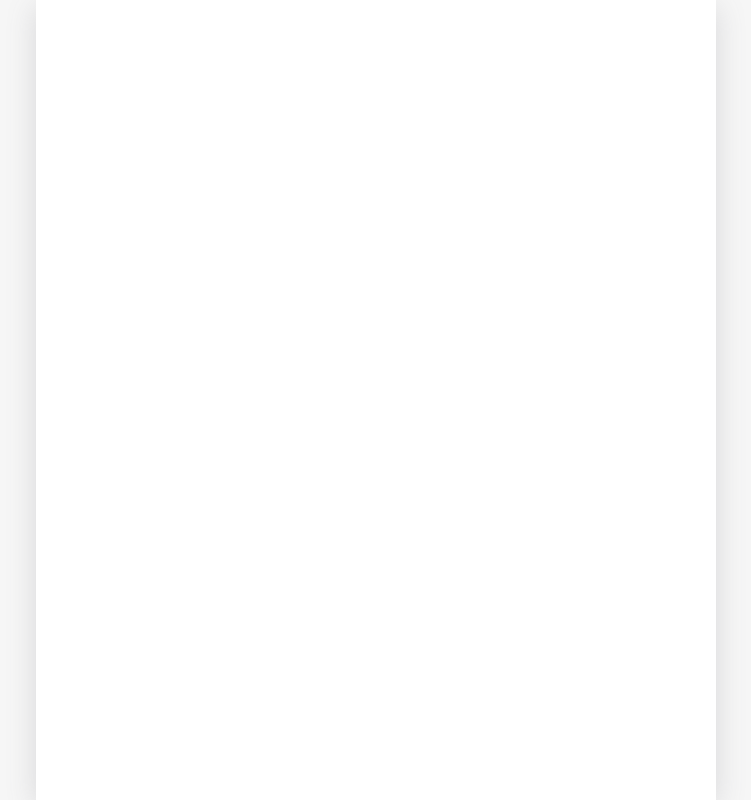
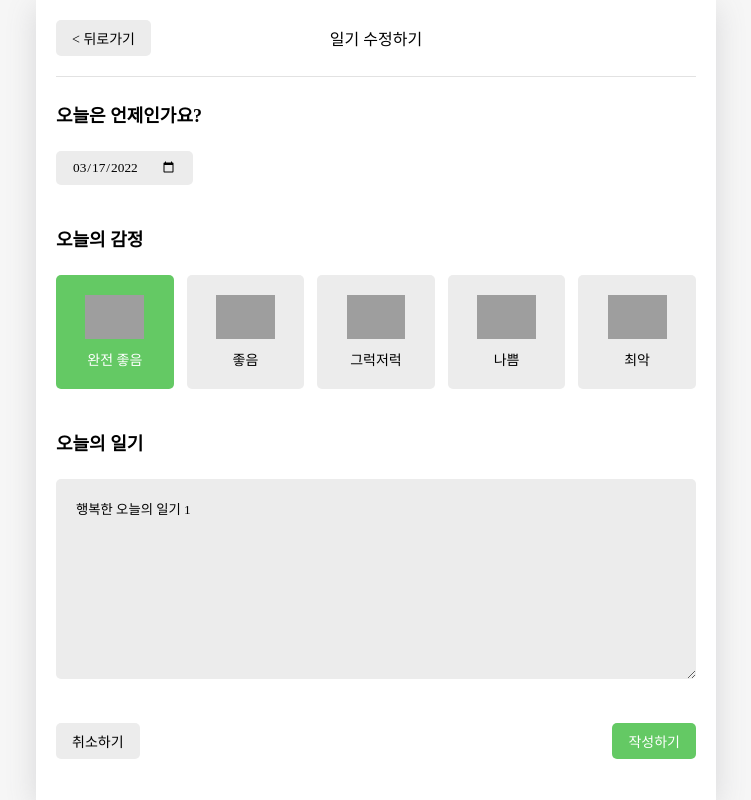
Before and after one commit to limelumo/daily-emotion-diary, a React (Create React App) app: page /edit/1 in a window 1280 px wide. Before the commit this address had no page. Shown: the whole page, without its empty margins (264-1015 px from the left). Built offline with nearby package versions, Linux system fonts and the light colour scheme; grey boxes are pictures that could not be loaded; the HTML template or start-up script is replaced by a standard one.

Commit message:
EDIT: 일기 수정 컴포넌트 구현

```diff
--- a/src/App.js
+++ b/src/App.js
@@ -116,7 +116,7 @@
             <Routes>
               <Route path="/" element={<Home />} />
               <Route path="/new" element={<New />} />
-              <Route path="/edit" element={<Edit />} />
+              <Route path="/edit/:id" element={<Edit />} />
               <Route path="/diary/:id" element={<Diary />} />
             </Routes>
           </div>
--- a/src/components/DiaryEditor.js
+++ b/src/components/DiaryEditor.js
@@ -1,4 +1,4 @@
-import { useRef, useState, useContext } from 'react';
+import { useRef, useState, useContext, useEffect } from 'react';
 import { useNavigate } from 'react-router-dom';
 import { DiaryDispatchContext } from '../App.js';
 
@@ -39,7 +39,7 @@
   return date.toISOString().slice(0, 10);
 };
 
-const DiaryEditor = () => {
+const DiaryEditor = ({ isEdit, originData }) => {
   const contentRef = useRef();
 
   const [content, setContent] = useState('');
@@ -48,7 +48,7 @@
 
   const navigate = useNavigate();
 
-  const { onCreate } = useContext(DiaryDispatchContext);
+  const { onCreate, onEdit } = useContext(DiaryDispatchContext);
 
   const handleClickEmotion = (emotion) => {
     setEmotion(emotion);
@@ -59,14 +59,35 @@
       contentRef.current.focus();
       return;
     }
-    onCreate(date, content, emotion);
+
+    if (
+      window.confirm(
+        isEdit ? '일기를 수정하시겠습니까?' : '새로운 일기를 작성하시겠습니까?'
+      )
+    ) {
+      if (!isEdit) {
+        onCreate(date, content, emotion);
+      } else {
+        onEdit(originData.id, date, content, emotion);
+      }
+    }
+
     navigate('/', { replace: true });
   };
+
+  useEffect(() => {
+    // New.js가 아닌 Edit.js에서만 작동하도록
+    if (isEdit) {
+      setDate(getStringDate(new Date(parseInt(originData.date))));
+      setEmotion(originData.emotion);
+      setContent(originData.content);
+    }
+  }, [isEdit, originData]);
 
   return (
     <div className="DiaryEditor">
       <DiaryHeader
-        headText={'새 일기 작성'}
+        headText={isEdit ? '일기 수정하기' : '새 일기 작성'}
         leftChild={
           <DiaryButton text={'< 뒤로가기'} onClick={() => navigate(-1)} />
         }
--- a/src/pages/Edit.js
+++ b/src/pages/Edit.js
@@ -1,25 +1,34 @@
-import { useSearchParams, useNavigate } from 'react-router-dom';
+import { useContext, useEffect, useState } from 'react';
+import { useNavigate, useParams } from 'react-router-dom';
+
+import { DiaryStateContext } from '../App';
+import DiaryEditor from '../components/DiaryEditor';
 
 const Edit = () => {
+  const [originData, setOriginData] = useState();
   const navigate = useNavigate();
-  const [searchParams, setSearchParams] = useSearchParams();
+  const { id } = useParams();
 
-  const id = searchParams.get('id');
-  console.log(id);
+  const diaryList = useContext(DiaryStateContext);
 
-  const mode = searchParams.get('mode');
-  console.log(mode);
+  useEffect(() => {
+    if (diaryList.length > 1) {
+      const targetDiary = diaryList.find(
+        (it) => parseInt(it.id) === parseInt(id)
+      );
+
+      if (targetDiary) {
+        setOriginData(targetDiary);
+      } else {
+        navigate('/', { replace: true });
+      }
+    }
+  }, [id, diaryList]);
 
   return (
     <div>
-      <h1>Edit</h1>
-      <p>이곳은 Edit입니다</p>
-      <button onClick={() => setSearchParams({ who: 'Lihu' })}>
-        QS 바꾸기
-      </button>
-
-      <button onClick={() => navigate('/')}>HOME으로 가기</button>
-      <button onClick={() => navigate(-1)}>뒤로가기</button>
+      {/* originData가 있을 시, DiaryEditor render 설정 */}
+      {originData && <DiaryEditor isEdit={true} originData={originData} />}
     </div>
   );
 };
```
